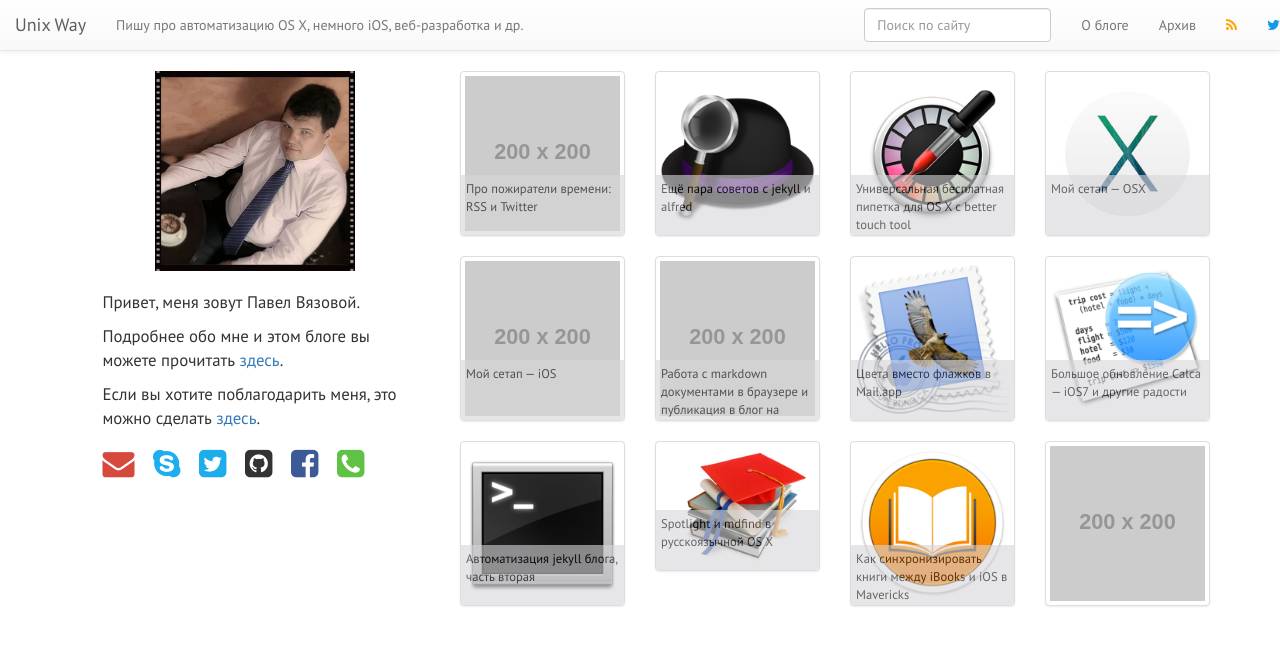
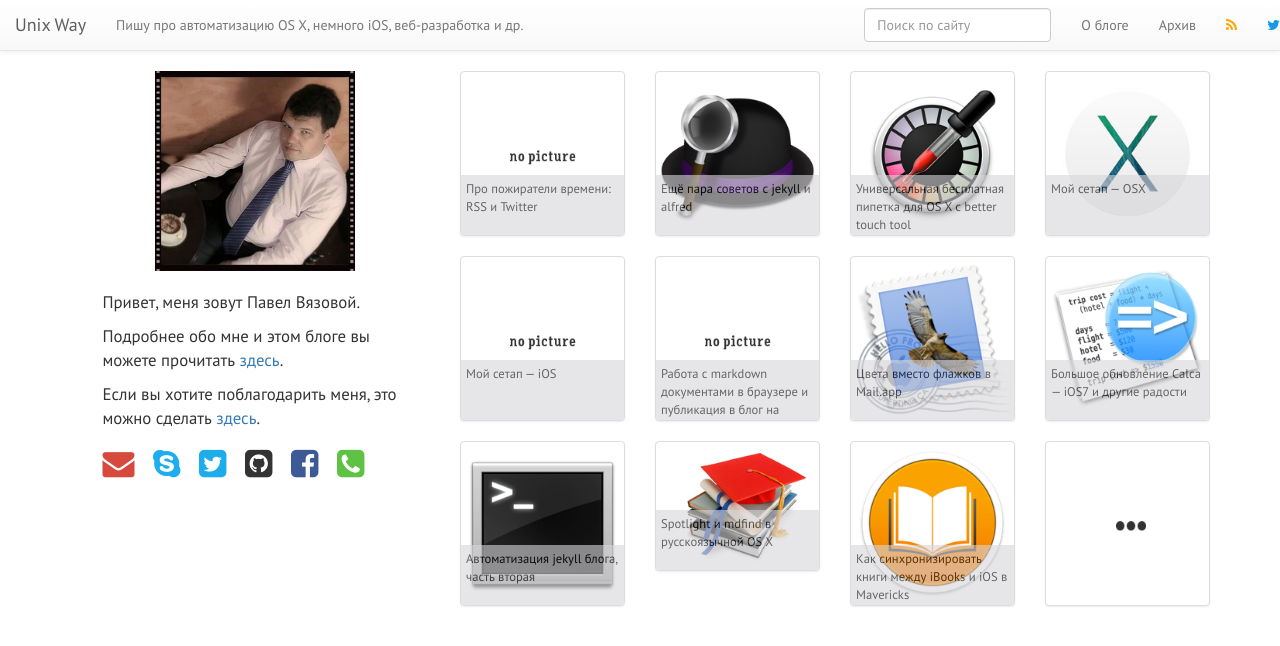
Before and after one commit to vyazovoi/vyazovoi.github.io, a Jekyll site: the page built from index.html, in a window 1280 px wide. Shown: the top 646 px of the page. Built offline with Jekyll 4.4.1, drawn with Linux system fonts in a browser that asks for light colours; nearby versions of some CDN libraries; Markdown is read by kramdown in place of the engine named in the settings; comment, search, counter and statistics services are not loaded.

Commit message:
local placeholders

```diff
--- a/index.html
+++ b/index.html
@@ -45,7 +45,7 @@ layout: default
 						<img src="/images/articles/{{ post.icon }}" alt="{{ post.title }}" class="200x200">
 						<span class="hover-text">{{ post.title }}</span>
 					{% else %}
-						<img src="http://placehold.it/200x200/ffffff/333333&text=no picture" alt="{{post.title}}" width="200" height="200" class="200x200" />
+						<img src="/images/placeholder.gif" alt="{{post.title}}" width="200" height="200" class="200x200" />
 						<span class="hover-text bydefault">{{ post.title }}</span>
 					{% endif %}
 				</a>
@@ -54,7 +54,7 @@ layout: default
 
 		<div class="col-xs-6 col-sm-3 col-md-3 col-lg-3 slider" ontouchstart="this.classList.toggle('hover');">
 			<a href="/blog" title="Все записи блога" class="thumbnail">
-				<img src="http://placehold.it/200x200/ffffff/333333&text=…" alt="Все записи блога" width="200" height="200" class="200x200" />
+				<img src="/images/more.gif" alt="Все записи блога" width="200" height="200" class="200x200" />
 			</a>
 		</div>
 
```
Also changed, not shown: images/more.gif (added), images/placeholder.gif (added).
